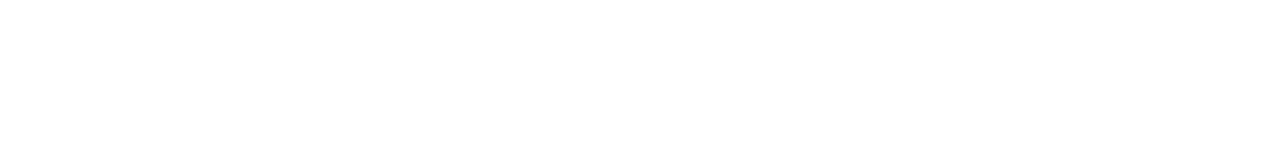
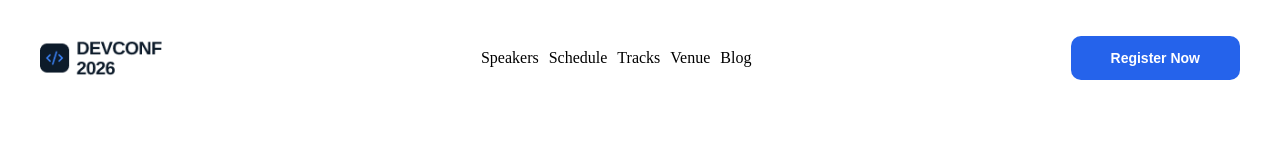
Before and after one commit to Muhammad-Sakib/ph-assignment-1, a plain HTML site: page index.html in a window 1280 px wide. Drawn offline with Linux system fonts and the light colour scheme.

Commit message:
nav bar complete

```diff
--- a/index.css
+++ b/index.css
@@ -0,0 +1,38 @@
+*{
+    margin: 0;
+    padding: 0;
+
+}
+nav{
+    background-color: white;
+    display: flex;
+    justify-content: space-between;
+    padding: 8px 40px;
+    height: 100px;
+    align-items: center;
+}
+nav img{
+    height: 40px;
+    width: auto;
+}
+ul{
+    display: flex;
+    gap: 10px;
+    align-items: center;
+    list-style-type: none;
+}
+
+.blue-button{
+    background-color: #2563EB;
+    color: white;
+    padding: 10px 40px;
+    height: 44px;
+    border-radius: 10px;
+    border: none;
+    font-weight: bold;
+    font-size: 14px;
+}
+a{
+    color: black;
+    text-decoration: none;
+}
--- a/index.html
+++ b/index.html
@@ -4,9 +4,21 @@
     <meta charset="UTF-8">
     <meta name="viewport" content="width=device-width, initial-scale=1.0">
     <title>Document</title>
-
+    <link rel="stylesheet" href="./index.css">
 </head>
 <body>
-
+    <header>
+       <nav>
+        <img src="./assets/logo.png" alt="dev logo">
+        <ul>
+            <li><a href="#">Speakers</a></li>
+            <li><a href="#">Schedule</a></li>
+            <li><a href="#">Tracks</a></li>
+            <li><a href="#">Venue</a></li>
+            <li><a href="#">Blog</a></li>
+        </ul>
+        <button class="blue-button">Register Now</button>
+       </nav>
+    </header>
 </body>
 </html>
```
Also changed, not shown: assets/andrej.png (added), assets/banner.jpg (added), assets/demis.png (added), assets/footer-logo.png (added), assets/gary.png (added), assets/logo-mini.png (added), assets/logo.png (added), assets/mustafa.png (added).
